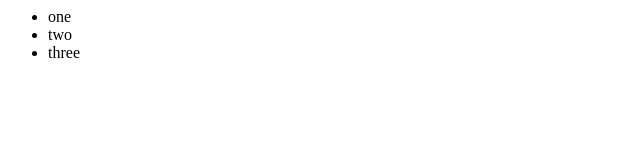
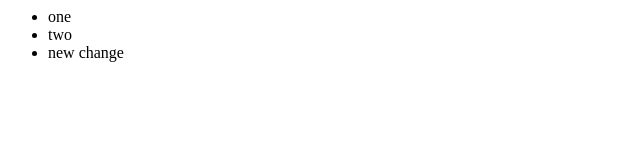
Before and after one commit to Clay021/two-macBook, a plain HTML site: page index.html in a window 1280 px wide. Shown: the full height of the page, 0-640 px from the left. Drawn offline with Linux system fonts and the light colour scheme.

Commit message:
Made change to index yeah

```diff
--- a/index.html
+++ b/index.html
@@ -4,7 +4,7 @@
 			<ul>
 				<li>one</li>
 				<li>two</li>
-				<li>three</li>
+				<li>new change</li>
 			</ul>
 		</div>
 
```
